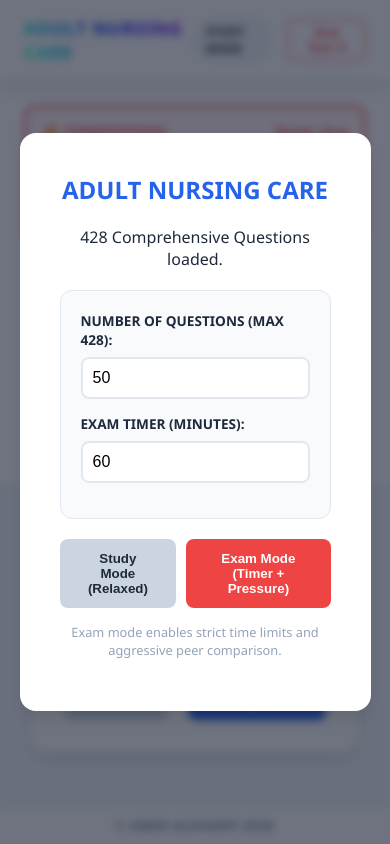
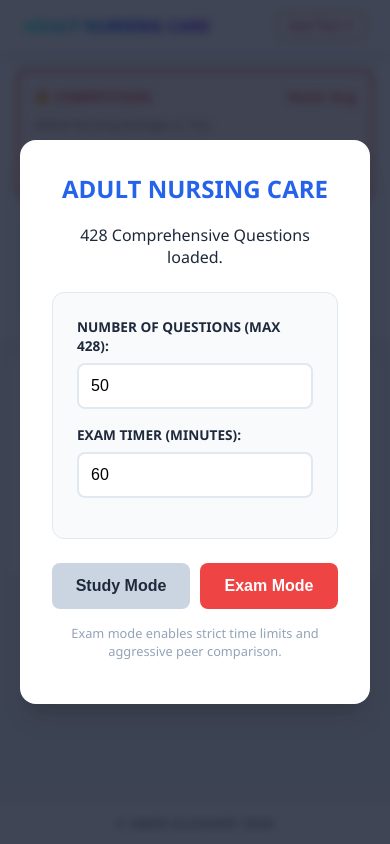
Before and after one commit to icunurses-a/ANCG1, a plain HTML site: page index.html in a window 390 px wide. Drawn offline with Linux system fonts and the light colour scheme.

Commit message:
Add files via upload

```diff
--- a/index.html
+++ b/index.html
@@ -2,7 +2,7 @@
 <html lang="en">
 <head>
     <meta charset="UTF-8">
-    <meta name="viewport" content="width=device-width, initial-scale=1.0">
+    <meta name="viewport" content="width=device-width, initial-scale=1.0, maximum-scale=1.0, user-scalable=no">
     <title>ADULT NURSING CARE | 428 Q-Bank</title>
     <style>
         :root {
@@ -16,40 +16,42 @@
             --shadow: 0 10px 15px -3px rgba(0, 0, 0, 0.1);
         }
 
-        * { box-sizing: border-box; }
+        * { box-sizing: border-box; -webkit-tap-highlight-color: transparent; }
 
         body {
-            font-family: 'Segoe UI', system-ui, sans-serif;
+            font-family: 'Segoe UI', system-ui, -apple-system, sans-serif;
             background-color: var(--light);
             margin: 0;
             padding: 0;
             color: var(--dark);
-            height: 100vh;
+            height: 100vh; /* Viewport height for desktop app-feel */
             display: flex;
             flex-direction: column;
+            overflow: hidden; /* Prevent body scroll on desktop */
         }
 
         /* HEADER */
         header {
             background: var(--white);
-            padding: 1rem 1.5rem;
+            padding: 0.75rem 1.5rem;
             display: flex;
             justify-content: space-between;
             align-items: center;
             box-shadow: var(--shadow);
-            z-index: 10;
+            z-index: 20;
             border-bottom: 1px solid #e2e8f0;
+            flex-shrink: 0;
         }
 
         /* RGB EFFECT TITLE */
         h1 {
             margin: 0;
-            font-size: 1.5rem;
+            font-size: 1.25rem;
             font-weight: 900;
             display: flex;
             align-items: center;
-            gap: 10px;
-            letter-spacing: 1px;
+            gap: 8px;
+            letter-spacing: 0.5px;
 
             /* RGB Gradient Animation */
             background: linear-gradient(45deg, #ff0000, #ff7300, #fffb00, #48ff00, #00ffd5, #002bff, #7a00ff, #ff00c8, #ff0000);
@@ -68,7 +70,7 @@
         .header-controls {
             display: flex;
             align-items: center;
-            gap: 15px;
+            gap: 10px;
         }
 
         .mode-badge {
@@ -76,22 +78,24 @@
             color: var(--dark);
             padding: 0.25rem 0.75rem;
             border-radius: 999px;
-            font-size: 0.75rem;
-            font-weight: 600;
+            font-size: 0.7rem;
+            font-weight: 700;
             text-transform: uppercase;
             border: 1px solid #e2e8f0;
+            white-space: nowrap;
         }
 
         .btn-exit {
             background: transparent;
             border: 1px solid var(--accent);
             color: var(--accent);
-            padding: 5px 15px;
+            padding: 6px 12px;
             border-radius: 6px;
             cursor: pointer;
             font-weight: bold;
-            font-size: 0.8rem;
+            font-size: 0.75rem;
             transition: all 0.2s;
+            white-space: nowrap;
         }
         .btn-exit:hover {
             background: var(--accent);
@@ -108,7 +112,7 @@
 
         /* SIDEBAR (Stats & Pressure) */
         .sidebar {
-            width: 320px;
+            width: 300px;
             background: var(--white);
             border-right: 1px solid #e2e8f0;
             padding: 1.5rem;
@@ -116,7 +120,8 @@
             flex-direction: column;
             gap: 1.5rem;
             overflow-y: auto;
-            z-index: 5;
+            z-index: 10;
+            flex-shrink: 0;
         }
 
         .widget {
@@ -149,8 +154,8 @@
             border: 1px solid #e2e8f0;
         }
 
-        .stat-val { font-size: 1.25rem; font-weight: 800; color: var(--primary); }
-        .stat-lbl { font-size: 0.7rem; color: #64748b; }
+        .stat-val { font-size: 1.1rem; font-weight: 800; color: var(--primary); }
+        .stat-lbl { font-size: 0.65rem; color: #64748b; text-transform: uppercase; }
 
         /* PEER PRESSURE WIDGET */
         .peer-pressure {
@@ -166,12 +171,12 @@
             align-items: center;
             color: var(--accent);
             font-weight: 700;
-            font-size: 0.9rem;
+            font-size: 0.85rem;
             margin-bottom: 10px;
         }
 
         .race-track {
-            height: 12px;
+            height: 10px;
             background: #e2e8f0;
             border-radius: 6px;
             position: relative;
@@ -180,7 +185,7 @@
 
         .racer {
             position: absolute;
-            top: -4px;
+            top: -5px;
             width: 20px;
             height: 20px;
             border-radius: 50%;
@@ -189,8 +194,8 @@
             box-shadow: 0 2px 4px rgba(0,0,0,0.2);
         }
 
-        .racer.user { background: var(--primary); top: -4px; z-index: 2; }
-        .racer.peer { background: var(--accent); top: -4px; z-index: 1; opacity: 0.8; }
+        .racer.user { background: var(--primary); z-index: 2; }
+        .racer.peer { background: var(--accent); z-index: 1; opacity: 0.8; }
 
         .pressure-msg {
             font-size: 0.75rem;
@@ -210,6 +215,7 @@
             flex-direction: column;
             align-items: center;
             background-color: #f1f5f9;
+            scroll-behavior: smooth;
         }
 
         .card {
@@ -218,8 +224,9 @@
             width: 100%;
             border-radius: 16px;
             box-shadow: var(--shadow);
-            padding: 2rem;
+            padding: 2.5rem;
             position: relative;
+            margin-bottom: 2rem; /* Space for scrolling */
         }
 
         .timer-float {
@@ -234,6 +241,7 @@
             font-size: 0.9rem;
             box-shadow: 0 4px 6px -1px rgba(0, 0, 0, 0.1);
             display: none;
+            z-index: 5;
         }
 
         .timer-float.active { display: block; animation: pulse 2s infinite; }
@@ -245,6 +253,7 @@
             font-weight: 600;
             margin-bottom: 1rem;
             text-transform: uppercase;
+            letter-spacing: 0.5px;
         }
 
         .question-text {
@@ -252,7 +261,7 @@
             line-height: 1.6;
             color: var(--dark);
             margin-bottom: 2rem;
-            font-weight: 500;
+            font-weight: 600;
         }
 
         .options-list { display: flex; flex-direction: column; gap: 0.75rem; }
@@ -261,14 +270,20 @@
             padding: 1rem 1.25rem;
             border: 2px solid #e2e8f0;
             background: white;
-            border-radius: 8px;
+            border-radius: 10px;
             text-align: left;
             cursor: pointer;
             font-size: 1rem;
             transition: all 0.2s;
             position: relative;
             color: var(--dark);
+            /* Improve touch target */
+            min-height: 54px;
+            display: flex;
+            align-items: center;
         }
+
+        .option-btn:active { transform: scale(0.99); }
 
         .option-btn:hover:not(.disabled) {
             border-color: var(--primary);
@@ -286,6 +301,7 @@
             position: absolute;
             right: 15px;
             font-weight: bold;
+            font-size: 1.2rem;
         }
 
         .option-btn.incorrect {
@@ -299,6 +315,7 @@
             display: flex;
             justify-content: space-between;
             align-items: center;
+            gap: 10px;
         }
 
         .btn {
@@ -308,6 +325,9 @@
             font-weight: 600;
             cursor: pointer;
             transition: opacity 0.2s;
+            font-size: 1rem;
+            flex: 1; /* Allow stretching on mobile */
+            max-width: 200px;
         }
         .btn-primary { background: var(--primary); color: white; }
         .btn-secondary { background: #cbd5e1; color: var(--dark); }
@@ -318,41 +338,45 @@
             background: var(--white);
             color: #64748b;
             text-align: center;
-            padding: 10px;
+            padding: 12px;
             font-size: 0.75rem;
             border-top: 1px solid #e2e8f0;
             font-weight: 600;
             letter-spacing: 1px;
+            flex-shrink: 0;
         }
 
         /* MODALS */
         .overlay {
             position: fixed;
             inset: 0;
-            background: rgba(15, 23, 42, 0.6);
+            background: rgba(15, 23, 42, 0.8);
             backdrop-filter: blur(4px);
             display: flex;
             justify-content: center;
             align-items: center;
             z-index: 100;
+            padding: 20px; /* Prevent edge touching on mobile */
         }
 
         .modal {
             background: white;
-            padding: 2.5rem;
+            padding: 2rem;
             border-radius: 16px;
             max-width: 500px;
-            width: 90%;
+            width: 100%;
             text-align: center;
-            box-shadow: var(--shadow);
+            box-shadow: 0 20px 25px -5px rgba(0, 0, 0, 0.1), 0 10px 10px -5px rgba(0, 0, 0, 0.04);
+            max-height: 90vh;
+            overflow-y: auto;
         }
 
         /* Custom Input Styles */
         .config-box {
             background: #f8fafc;
-            padding: 20px;
+            padding: 1.5rem;
             border-radius: 12px;
-            margin: 20px 0;
+            margin: 1.5rem 0;
             text-align: left;
             border: 1px solid #e2e8f0;
         }
@@ -362,18 +386,19 @@
             font-size: 0.85rem;
             font-weight: 700;
             color: var(--dark);
-            margin-bottom: 8px;
+            margin-bottom: 0.5rem;
             text-transform: uppercase;
         }
 
         .config-input {
             width: 100%;
-            padding: 10px;
+            padding: 0.75rem;
             border: 2px solid #e2e8f0;
             border-radius: 8px;
             font-size: 1rem;
-            margin-bottom: 15px;
+            margin-bottom: 1rem;
             transition: border-color 0.2s;
+            appearance: none; /* Remove default styling on iOS */
         }
 
         .config-input:focus {
@@ -383,12 +408,84 @@
 
         .hidden { display: none !important; }
 
-        /* RESPONSIVE */
+        /* --- RESPONSIVE BREAKPOINTS --- */
+
+        /* TABLET & MOBILE LAYOUT */
+        @media (max-width: 1024px) {
+            body { height: auto; min-height: 100vh; overflow-y: auto; } /* Allow natural scroll */
+            .layout { flex-direction: column; overflow: visible; }
+
+            .sidebar {
+                width: 100%;
+                height: auto;
+                border-right: none;
+                border-bottom: 1px solid #e2e8f0;
+                padding: 1rem;
+                flex-direction: row; /* Horizontal layout for widgets */
+                overflow-x: auto; /* Allow horizontal scroll if needed */
+                align-items: stretch;
+            }
+
+            .widget {
+                min-width: 250px;
+                flex: 1;
+            }
+
+            .quiz-area { overflow: visible; padding: 1.5rem; }
+        }
+
+        /* MOBILE PHONES */
         @media (max-width: 768px) {
-            .layout { flex-direction: column; overflow-y: auto; }
-            .sidebar { width: 100%; height: auto; border-right: none; border-bottom: 1px solid #e2e8f0; }
-            .quiz-area { overflow: visible; }
-            h1 { font-size: 1.1rem; }
+            .sidebar {
+                flex-direction: column; /* Stack widgets on phones */
+                gap: 1rem;
+            }
+
+            .widget { min-width: 100%; }
+
+            /* Optimize Stats Grid for Mobile (Horizontal strip) */
+            .stat-grid {
+                grid-template-columns: repeat(4, 1fr);
+            }
+            .stat-item { padding: 5px; }
+            .stat-val { font-size: 1rem; }
+            .stat-lbl { font-size: 0.6rem; }
+
+            .quiz-area { padding: 1rem 0.5rem; }
+
+            .card {
+                padding: 1.5rem 1rem;
+                border-radius: 12px;
+                box-shadow: none; /* Simplify visuals */
+                border: 1px solid #e2e8f0;
+            }
+
+            .question-text { font-size: 1.1rem; }
+
+            .option-btn {
+                padding: 0.85rem;
+                font-size: 0.95rem;
+                min-height: 48px;
+            }
+
+            h1 { font-size: 1rem; }
+            .mode-badge { display: none; } /* Hide badge on very small screens to save space */
+
+            .controls {
+                flex-direction: row; /* Keep side by side */
+            }
+
+            .btn {
+                padding: 0.85rem; /* Larger touch target */
+                max-width: none;
+            }
+        }
+
+        /* VERY SMALL SCREENS */
+        @media (max-width: 380px) {
+            .stat-grid { grid-template-columns: repeat(2, 1fr); }
+            h1 { font-size: 0.9rem; }
+            .btn-exit { padding: 4px 8px; font-size: 0.7rem; }
         }
     </style>
 </head>
@@ -411,7 +508,7 @@
                     <span>🔥 COMPETITION</span>
                     <span id="rank-display">Rank: Avg</span>
                 </div>
-                <div style="font-size:0.8rem; color:#666;">Global Nursing Average vs. You</div>
+                <div style="font-size:0.75rem; color:#666;">Global Nursing Average vs. You</div>
 
                 <div class="race-track">
                     <div id="racer-peer" class="racer peer" style="left: 0%" title="Global Average"></div>
@@ -435,11 +532,11 @@
                     </div>
                     <div class="stat-item">
                         <div class="stat-val" id="progress-val">0/428</div>
-                        <div class="stat-lbl">Completed</div>
+                        <div class="stat-lbl">Done</div>
                     </div>
                     <div class="stat-item">
                         <div class="stat-val" id="remaining-val">428</div>
-                        <div class="stat-lbl">Remaining</div>
+                        <div class="stat-lbl">Left</div>
                     </div>
                 </div>
             </div>
@@ -484,8 +581,8 @@
             </div>
 
             <div style="display: flex; gap: 10px; justify-content: center;">
-                <button class="btn btn-secondary" onclick="game.start(false)">Study Mode (Relaxed)</button>
-                <button class="btn btn-primary" style="background: var(--accent);" onclick="game.start(true)">Exam Mode (Timer + Pressure)</button>
+                <button class="btn btn-secondary" onclick="game.start(false)">Study Mode</button>
+                <button class="btn btn-primary" style="background: var(--accent);" onclick="game.start(true)">Exam Mode</button>
             </div>
             <p style="font-size: 0.8rem; color: #94a3b8; margin-top: 15px;">Exam mode enables strict time limits and aggressive peer comparison.</p>
         </div>
```
